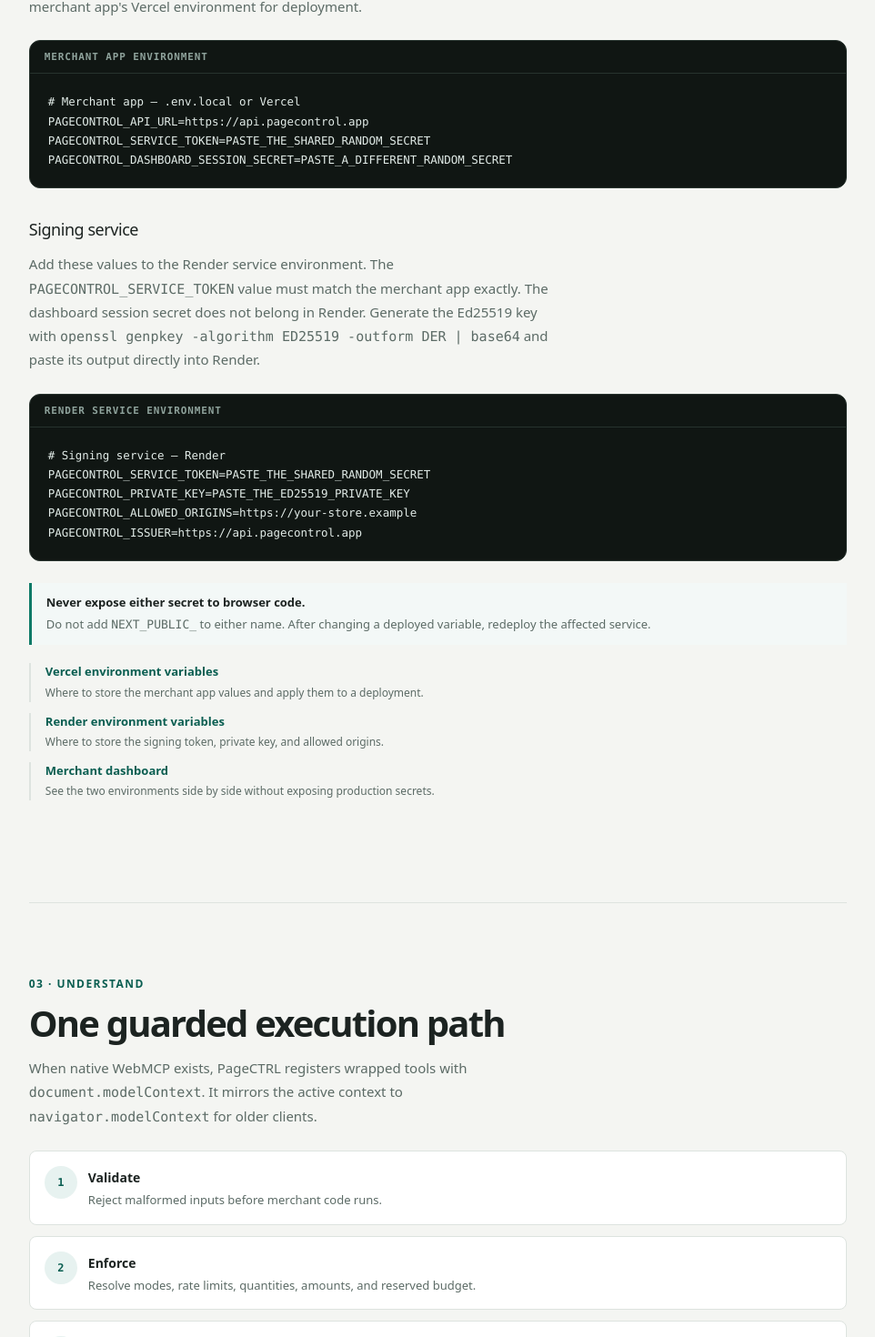
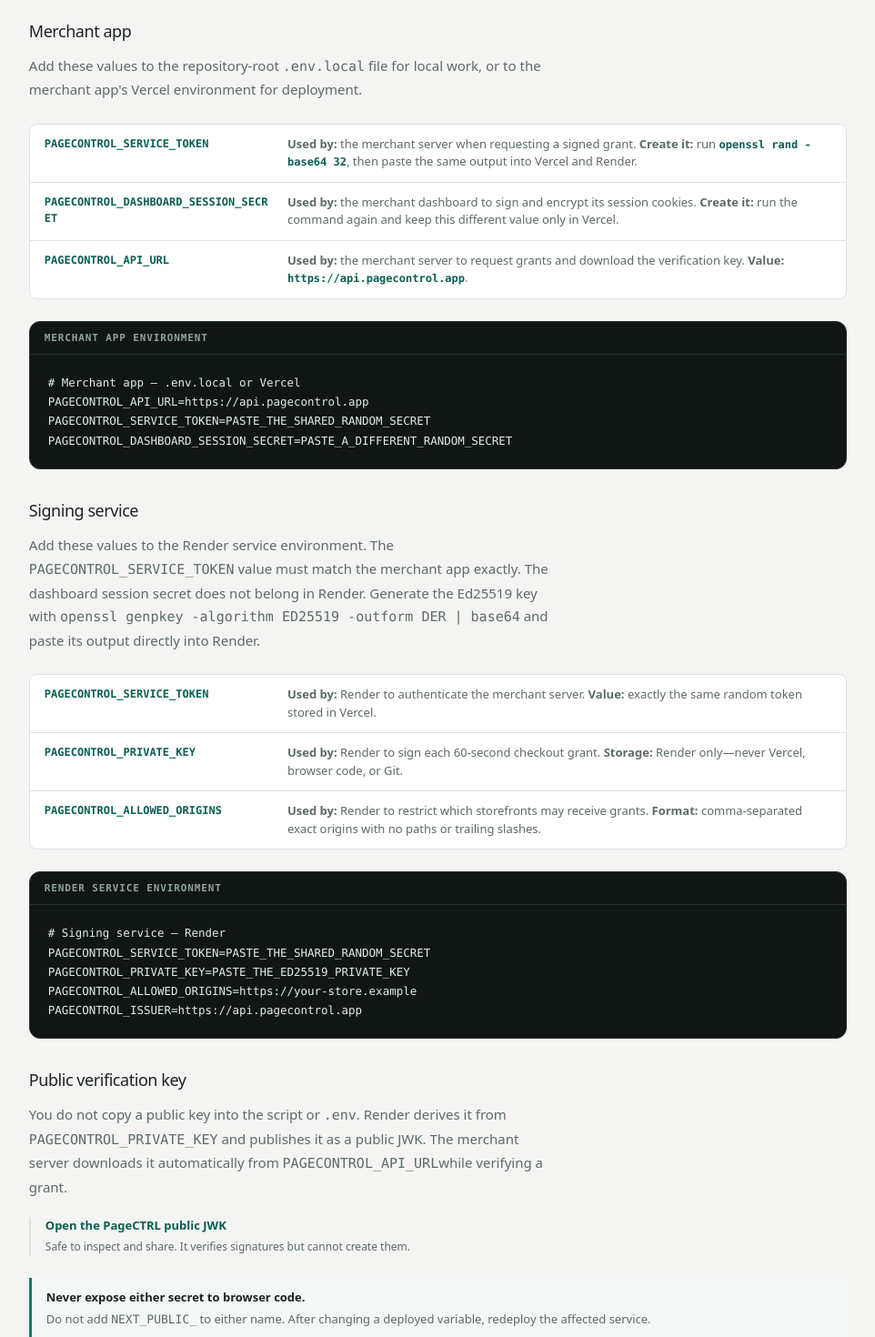
Before and after one commit to JingYuan0926/webmcp, a Next.js app: page /docs in a window 1280 px wide. Shown: the part 1976-3446 px from the top of the page at 91% size, without its empty margins (309-1271 px from the left). Built offline with nearby package versions, Linux system fonts and the light colour scheme.

Commit message:
docs: explain PageCTRL key placement

```diff
--- a/src/app/dashboard/DashboardClient.tsx
+++ b/src/app/dashboard/DashboardClient.tsx
@@ -51,7 +51,7 @@ function KeyCard({
   onRotate: () => void;
 }) {
   const isSecret = kind === "secret";
-  const label = isSecret ? "Secret key" : "Publishable key";
+  const label = isSecret ? "Preview secret key" : "Preview publishable key";
   const shown = isSecret && !revealed ? `sk_demo_${"•".repeat(22)}${value.slice(-4)}` : value;
 
   return (
@@ -150,6 +150,7 @@ export function DashboardClient({ signingApiUrl, allowedOrigin }: { signingApiUr
   }, []);
 
   const snippet = `<script src="/pagecontrol.js"></script>`;
+  const verificationKeyUrl = `${signingApiUrl.replace(/\/$/, "")}/.well-known/pagecontrol-key.json`;
 
   async function signIn(event: FormEvent<HTMLFormElement>) {
     event.preventDefault();
@@ -302,13 +303,16 @@ export function DashboardClient({ signingApiUrl, allowedOrigin }: { signingApiUr
 
           <section className="dashboard-section" aria-labelledby="dashboard-keys-title">
             <div className="dashboard-section-heading">
-              <div><p className="dashboard-eyebrow">Developer settings</p><h2 id="dashboard-keys-title">API keys</h2></div>
+              <div><p className="dashboard-eyebrow">Product preview</p><h2 id="dashboard-keys-title">Future API key management</h2></div>
               <div className="dashboard-origin-binding">
                 <span>Token is bound to</span>
                 <strong>{allowedOrigin}</strong>
               </div>
             </div>
-            <p className="dashboard-key-intro">Rotating a key replaces it immediately in this preview session.</p>
+            <p className="dashboard-key-intro">
+              These <code>pk_demo_…</code> and <code>sk_demo_…</code> values demonstrate a future
+              rotation flow. They are not the signing token or Ed25519 verification key used today.
+            </p>
             <div className="dashboard-key-grid">
               <KeyCard kind="publishable" value={keys.publishable} rotatedAt={keys.publishableRotatedAt} revealed busy={rotating === "publishable"} confirming={confirming === "publishable"} onReveal={() => {}} onCopy={() => void copy(keys.publishable, "Publishable key")} onRotate={() => void rotate("publishable")} />
               <KeyCard kind="secret" value={keys.secret} rotatedAt={keys.secretRotatedAt} revealed={secretVisible} busy={rotating === "secret"} confirming={confirming === "secret"} onReveal={() => setSecretVisible((visible) => !visible)} onCopy={() => void copy(keys.secret, "Secret key")} onRotate={() => void rotate("secret")} />
@@ -341,15 +345,15 @@ export function DashboardClient({ signingApiUrl, allowedOrigin }: { signingApiUr
                 <dl className="dashboard-env-list">
                   <div>
                     <dt><code>PAGECONTROL_SERVICE_TOKEN</code></dt>
-                    <dd>Use the same random value in Vercel and Render.</dd>
+                    <dd>Generate it with <code>openssl rand -base64 32</code>. Paste the same value into Vercel and Render.</dd>
                   </div>
                   <div>
                     <dt><code>PAGECONTROL_DASHBOARD_SESSION_SECRET</code></dt>
-                    <dd>Use a second random value. This belongs only to the merchant app.</dd>
+                    <dd>Run the command again for a different value. Put this second value only in Vercel.</dd>
                   </div>
                   <div>
                     <dt><code>PAGECONTROL_API_URL</code></dt>
-                    <dd>Set this to <code>{signingApiUrl}</code>.</dd>
+                    <dd>Set it to <code>{signingApiUrl}</code>. The shop server uses it to request and verify grants.</dd>
                   </div>
                 </dl>
                 <a
@@ -373,15 +377,15 @@ export function DashboardClient({ signingApiUrl, allowedOrigin }: { signingApiUr
                 <dl className="dashboard-env-list">
                   <div>
                     <dt><code>PAGECONTROL_SERVICE_TOKEN</code></dt>
-                    <dd>Paste the exact same value used by the merchant app.</dd>
+                    <dd>Paste the exact service-token value already stored in Vercel.</dd>
                   </div>
                   <div>
                     <dt><code>PAGECONTROL_PRIVATE_KEY</code></dt>
-                    <dd>Keep the Ed25519 signing key here, outside the storefront.</dd>
+                    <dd>Generate it with <code>openssl genpkey -algorithm ED25519 -outform DER | base64</code>. Store the output only in Render.</dd>
                   </div>
                   <div>
                     <dt><code>PAGECONTROL_ALLOWED_ORIGINS</code></dt>
-                    <dd>Allow only the exact merchant origins that may request grants.</dd>
+                    <dd>Enter exact storefront origins, separated by commas. Do not add paths or trailing slashes.</dd>
                   </div>
                 </dl>
                 <a
@@ -398,6 +402,24 @@ export function DashboardClient({ signingApiUrl, allowedOrigin }: { signingApiUr
               The browser dashboard never displays production secrets. The keys above are a safe,
               session-only preview of the future key-management flow.
             </p>
+
+            <article className="dashboard-public-key">
+              <div>
+                <p className="dashboard-eyebrow">Automatic verification</p>
+                <h3>Ed25519 public key</h3>
+                <p>
+                  Render derives this public key from <code>PAGECONTROL_PRIVATE_KEY</code>. The shop
+                  server downloads it automatically when it verifies a signed checkout grant. Do
+                  not paste it into the script tag or an environment variable.
+                </p>
+              </div>
+              <div>
+                <span>Published JWK endpoint</span>
+                <a href={verificationKeyUrl} target="_blank" rel="noreferrer">
+                  {verificationKeyUrl} <span aria-hidden="true">↗</span>
+                </a>
+              </div>
+            </article>
           </section>
 
           <section className="dashboard-section dashboard-install" aria-labelledby="dashboard-install-title">
@@ -405,11 +427,18 @@ export function DashboardClient({ signingApiUrl, allowedOrigin }: { signingApiUr
               <div><p className="dashboard-eyebrow">Quick start</p><h2 id="dashboard-install-title">Install PageCTRL</h2></div>
               <button type="button" className="dashboard-button dashboard-button--secondary" onClick={() => void copy(snippet, "Install snippet")}>Copy snippet</button>
             </div>
+            <div className="dashboard-install-note">
+              <strong>No browser key required.</strong>
+              <p>
+                This script installs the in-page guard. Signed checkout credentials stay in the
+                two server environments above, and the public verification key is fetched automatically.
+              </p>
+            </div>
             <pre><code>{snippet}</code></pre>
             <ol>
-              <li><span>1</span><p>Load PageCTRL before any tool registration.</p></li>
-              <li><span>2</span><p>Register tools through <code>document.modelContext.registerTool()</code>.</p></li>
-              <li><span>3</span><p>Watch the panel confirm every browser-reported tool is guarded.</p></li>
+              <li><span>1</span><p>Load PageCTRL before any tool registration. The browser script needs no key.</p></li>
+              <li><span>2</span><p>Add the server variables above to Vercel and Render when using signed checkout.</p></li>
+              <li><span>3</span><p>Register tools through <code>document.modelContext.registerTool()</code>, then confirm every tool is guarded.</p></li>
             </ol>
           </section>
 
--- a/src/app/dashboard/page.tsx
+++ b/src/app/dashboard/page.tsx
@@ -10,7 +10,7 @@ export const metadata: Metadata = {
 export default function DashboardPage() {
   return (
     <DashboardClient
-      signingApiUrl={process.env.NEXT_PUBLIC_PAGECONTROL_API_URL || "Not connected"}
+      signingApiUrl={process.env.NEXT_PUBLIC_PAGECONTROL_API_URL?.trim() || "https://api.pagecontrol.app"}
       allowedOrigin={process.env.NEXT_PUBLIC_PAGECONTROL_ALLOWED_ORIGIN?.trim() || "Any origin"}
     />
   );
--- a/src/app/docs/page.tsx
+++ b/src/app/docs/page.tsx
@@ -208,6 +208,10 @@ export default function DocsPage() {
                 <strong>Load order matters.</strong>
                 <p>The SDK must see tool registration to wrap it. In Next.js, load the script with <code>beforeInteractive</code>.</p>
               </div>
+              <div className="sdk-docs-callout">
+                <strong>No browser key is required.</strong>
+                <p>The script tag installs the in-page guard. Server credentials are needed only when an integration adds signed checkout.</p>
+              </div>
             </section>
 
             <section id="credentials" className="sdk-docs-section">
@@ -223,6 +227,20 @@ export default function DocsPage() {
                 Add these values to the repository-root <code>.env.local</code> file for local work,
                 or to the merchant app&apos;s Vercel environment for deployment.
               </p>
+              <div className="sdk-api-table sdk-credential-list">
+                <div>
+                  <code>PAGECONTROL_SERVICE_TOKEN</code>
+                  <p><strong>Used by:</strong> the merchant server when requesting a signed grant. <strong>Create it:</strong> run <code>openssl rand -base64 32</code>, then paste the same output into Vercel and Render.</p>
+                </div>
+                <div>
+                  <code>PAGECONTROL_DASHBOARD_SESSION_SECRET</code>
+                  <p><strong>Used by:</strong> the merchant dashboard to sign and encrypt its session cookies. <strong>Create it:</strong> run the command again and keep this different value only in Vercel.</p>
+                </div>
+                <div>
+                  <code>PAGECONTROL_API_URL</code>
+                  <p><strong>Used by:</strong> the merchant server to request grants and download the verification key. <strong>Value:</strong> <code>https://api.pagecontrol.app</code>.</p>
+                </div>
+              </div>
               <CodeBlock title="Merchant app environment">{merchantEnvironmentExample}</CodeBlock>
               <h3>Signing service</h3>
               <p>
@@ -232,7 +250,34 @@ export default function DocsPage() {
                 with <code>openssl genpkey -algorithm ED25519 -outform DER | base64</code> and paste
                 its output directly into Render.
               </p>
+              <div className="sdk-api-table sdk-credential-list">
+                <div>
+                  <code>PAGECONTROL_SERVICE_TOKEN</code>
+                  <p><strong>Used by:</strong> Render to authenticate the merchant server. <strong>Value:</strong> exactly the same random token stored in Vercel.</p>
+                </div>
+                <div>
+                  <code>PAGECONTROL_PRIVATE_KEY</code>
+                  <p><strong>Used by:</strong> Render to sign each 60-second checkout grant. <strong>Storage:</strong> Render only—never Vercel, browser code, or Git.</p>
+                </div>
+                <div>
+                  <code>PAGECONTROL_ALLOWED_ORIGINS</code>
+                  <p><strong>Used by:</strong> Render to restrict which storefronts may receive grants. <strong>Format:</strong> comma-separated exact origins with no paths or trailing slashes.</p>
+                </div>
+              </div>
               <CodeBlock title="Render service environment">{signingEnvironmentExample}</CodeBlock>
+              <h3>Public verification key</h3>
+              <p>
+                You do not copy a public key into the script or <code>.env</code>. Render derives it
+                from <code>PAGECONTROL_PRIVATE_KEY</code> and publishes it as a public JWK. The
+                merchant server downloads it automatically from <code>PAGECONTROL_API_URL</code>
+                while verifying a grant.
+              </p>
+              <ul className="sdk-source-list">
+                <li>
+                  <a href="https://api.pagecontrol.app/.well-known/pagecontrol-key.json" target="_blank" rel="noreferrer">Open the PageCTRL public JWK</a>
+                  <span>Safe to inspect and share. It verifies signatures but cannot create them.</span>
+                </li>
+              </ul>
               <div className="sdk-docs-callout">
                 <strong>Never expose either secret to browser code.</strong>
                 <p>Do not add <code>NEXT_PUBLIC_</code> to either name. After changing a deployed variable, redeploy the affected service.</p>
```
Also changed, not shown: src/app/globals.css (+81 -0 lines), 2 other files (tests, documents, lock files or other folders).
